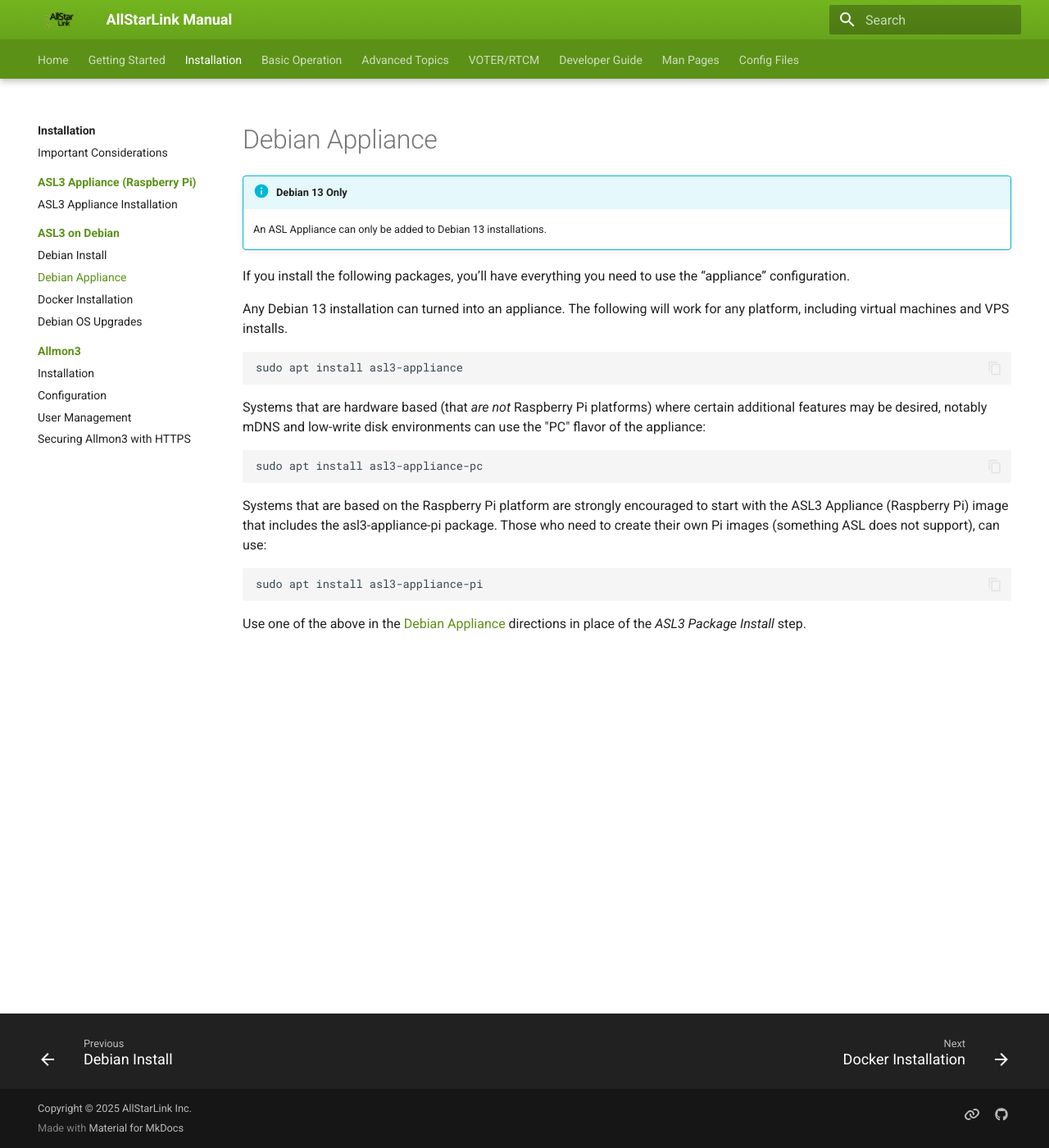
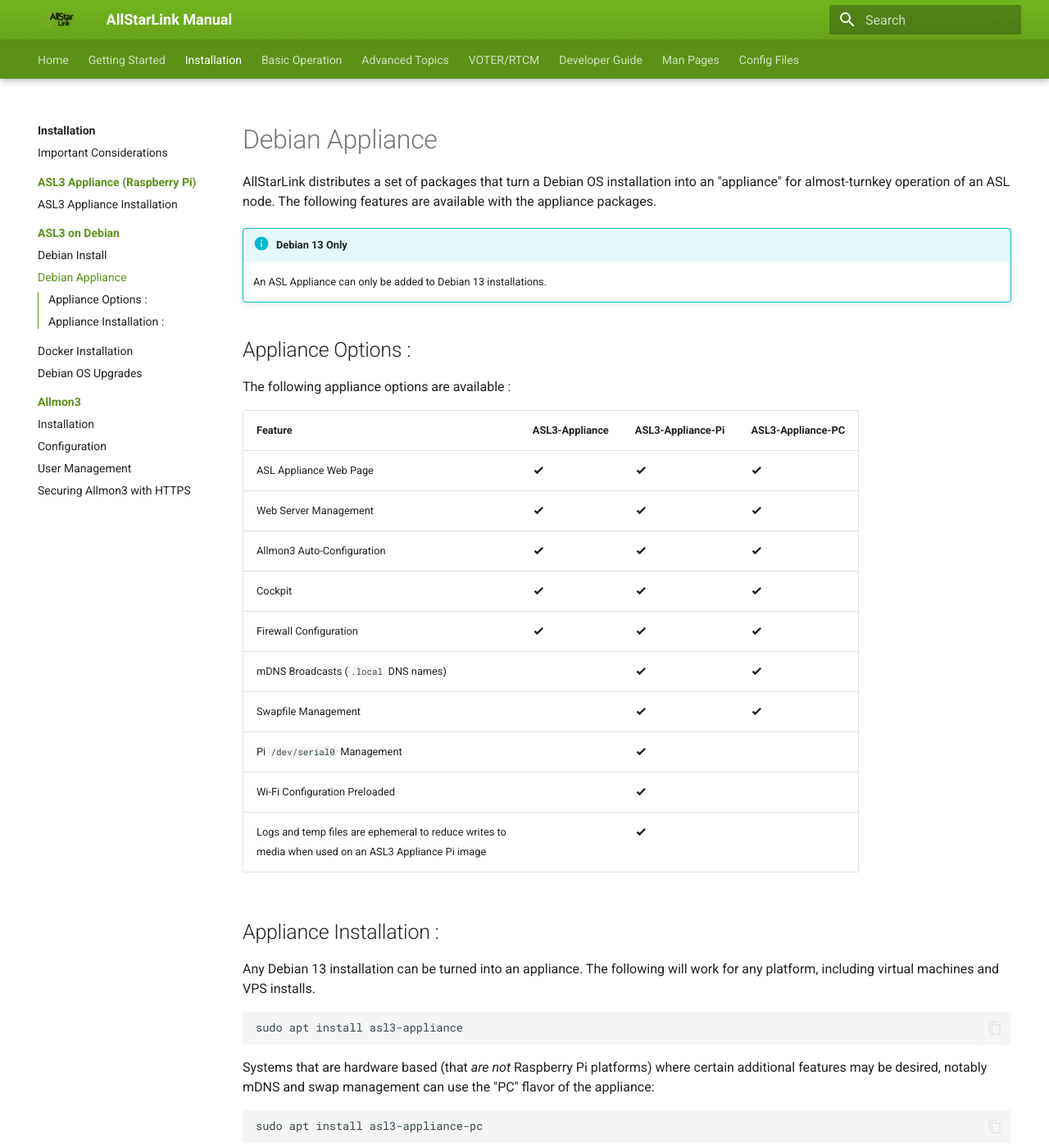
Before and after one commit to AllStarLink/ASL3-Manual, an MkDocs documentation site: the page built from docs/install/debian/deb-appliance.md, in a window 1280 px wide and 1400 px high. Shown: the whole window at 82% size. Built offline with MkDocs 1.6.1 and Material for MkDocs 9.7.7, drawn with Linux system fonts in a browser that asks for light colours.

Commit message:
matrix of appliance features (#203)
* matrix of appliance features

* Tweaks

---------

Co-authored-by: Allan Nathanson <42244061+Allan-N@users.noreply.github.com>

````diff
--- a/docs/install/debian/deb-appliance.md
+++ b/docs/install/debian/deb-appliance.md
@@ -1,18 +1,40 @@
 # Debian Appliance
+
+AllStarLink distributes a set of packages that turn a Debian OS installation
+into an "appliance" for almost-turnkey operation of an ASL node. The following
+features are available with the appliance packages.
 
 !!! info "Debian 13 Only"
     An ASL Appliance can only be added to Debian 13 installations.
 
-If you install the following packages, you’ll have everything you need to use the “appliance” configuration.
+## Appliance Options :
 
-Any Debian 13 installation can turned into an appliance. The following
+The following appliance options are available :
+
+| Feature | ASL3-Appliance | ASL3-Appliance-Pi | ASL3-Appliance-PC |
+|---------|----------------|-------------------|-------------------|
+| ASL Appliance Web Page | :material-check-bold: | :material-check-bold: | :material-check-bold: |
+| Web Server Management | :material-check-bold: | :material-check-bold: | :material-check-bold: |
+| Allmon3 Auto-Configuration | :material-check-bold: | :material-check-bold: | :material-check-bold: |
+| Cockpit | :material-check-bold: | :material-check-bold: | :material-check-bold: |
+| Firewall Configuration | :material-check-bold: | :material-check-bold: | :material-check-bold: |
+| mDNS Broadcasts (`.local` DNS names) | | :material-check-bold: | :material-check-bold: |
+| Swapfile Management | | :material-check-bold: | :material-check-bold: |
+| Pi `/dev/serial0` Management | | :material-check-bold: | |
+| Wi-Fi Configuration Preloaded | | :material-check-bold: | |
+| Logs and temp files are ephemeral to reduce writes to<br>media when used on an ASL3 Appliance Pi image | | :material-check-bold: | |
+
+## Appliance Installation :
+
+Any Debian 13 installation can be turned into an appliance. The following
 will work for any platform, including virtual machines and VPS installs.
+
 ```bash
 sudo apt install asl3-appliance
 ```
 
-Systems that are hardware based (that _are not_ Raspberry Pi platforms) where certain additional features
-may be desired, notably mDNS and low-write disk environments can
+Systems that are hardware based (that _are not_ Raspberry Pi platforms) where certain
+additional features may be desired, notably mDNS and swap management can
 use the "PC" flavor of the appliance:
 
 ```bash
@@ -22,6 +44,7 @@
 Systems that are based on the Raspberry Pi platform are strongly encouraged to start with
 the ASL3 Appliance (Raspberry Pi) image that includes the asl3-appliance-pi package.
 Those who need to create their own Pi images (something ASL does not support), can use:
+
 ```bash
 sudo apt install asl3-appliance-pi
 ```
--- a/mkdocs.yml
+++ b/mkdocs.yml
@@ -13,6 +13,9 @@
   - md_in_html
   - pymdownx.details
   - pymdownx.superfences
+  - pymdownx.emoji:
+      emoji_index: !!python/name:material.extensions.emoji.twemoji
+      emoji_generator: !!python/name:material.extensions.emoji.to_svg
 copyright: Copyright &copy; 2025 AllStarLink Inc.
 theme:
   name: material
````
